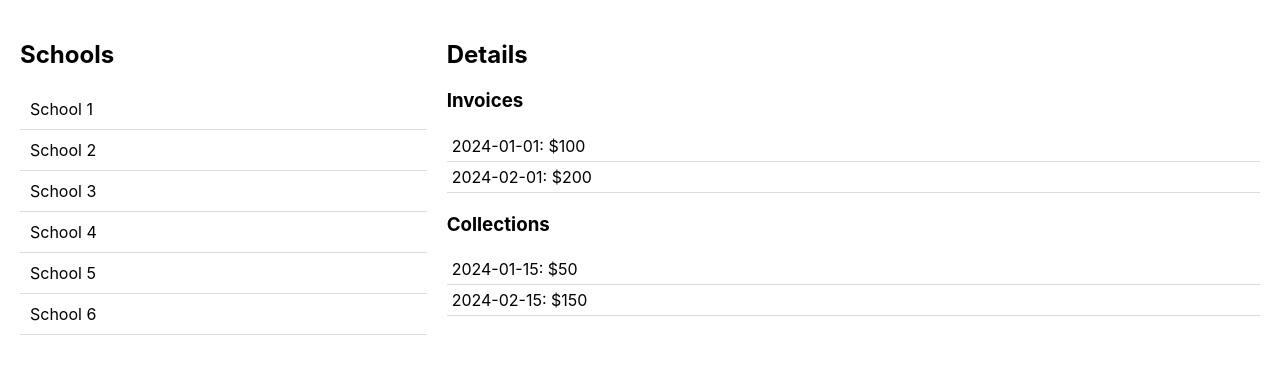
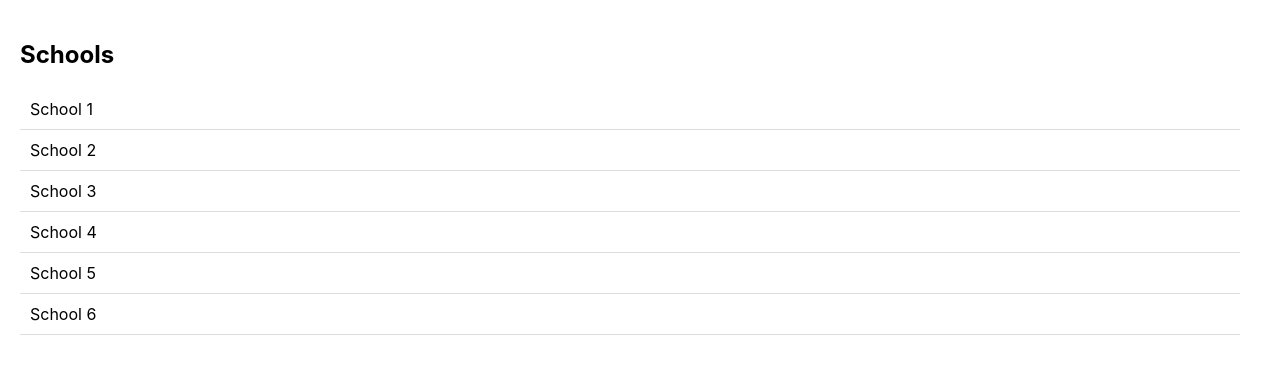
Before and after one commit to danielulelu/Zeraki-dashboard, a React (Create React App) app: page /school in a window 1280 px wide. Shown: the top 374 px of the page. Built offline with nearby package versions, Linux system fonts and the light colour scheme.

Commit message:
assessing school routings

```diff
--- a/src/pages/school/School.jsx
+++ b/src/pages/school/School.jsx
@@ -6,7 +6,7 @@ import SchoolDetail from "./SchoolDetail";
 const School = () => {
   // create state for holding the list of schools
   const [schools, setSchools] = useState([]);
-  const [selectedSchool, setSelectedSchool] = useState([null]);
+  const [selectedSchool, setSelectedSchool] = useState(null);
 
   // simulate data fetching with static values
   useEffect(() => {
@@ -21,7 +21,7 @@ const School = () => {
   }, []);
 
   const handleSchoolSelect = (school) => {
-    setSelectedSchool([...selectedSchool, school]);
+    setSelectedSchool(school);
   };
   return (
     <div className="school-container">
--- a/src/pages/school/SchoolDetail.jsx
+++ b/src/pages/school/SchoolDetail.jsx
@@ -16,6 +16,10 @@ const SchoolDetail = ({ school }) => {
       { id: 2, amount: 150, date: '2024-02-15' }
     ]);
   }, [school]);
+
+  if (!school) {
+    return <div>Loading...</div>;
+  }
 
   return (
     <div className="school-detail">
```
